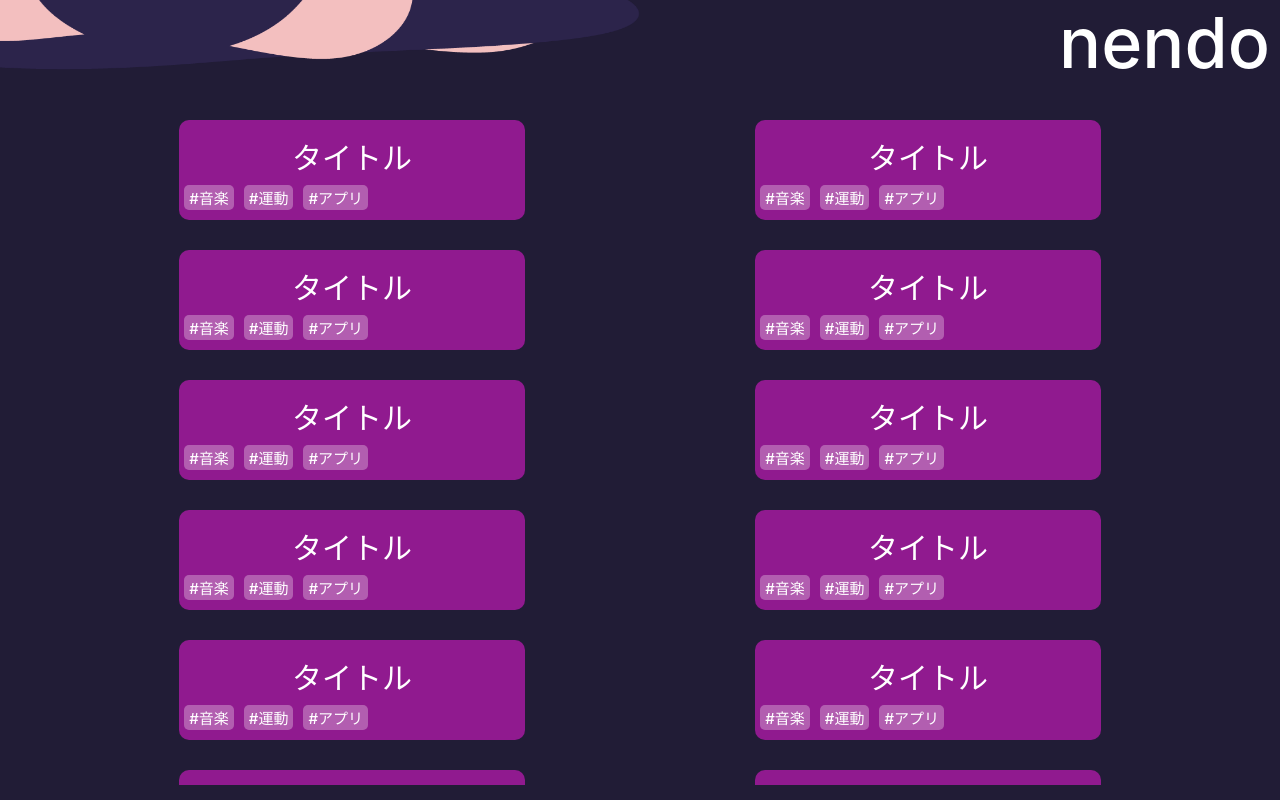
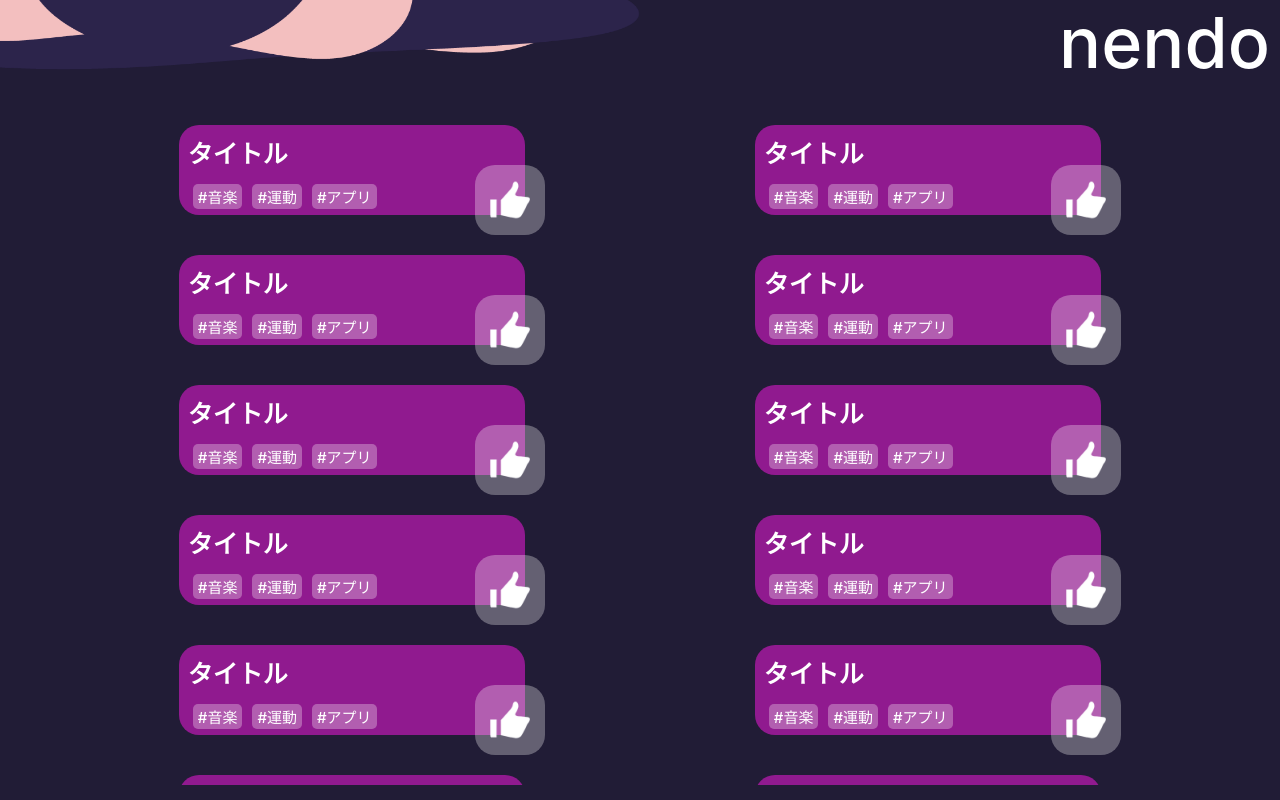
Before and after one commit to techcafe-graduate-hackathon/nendo, a React (Create React App) app in the folder front/: page / in a window 1280 px wide. Built offline with nearby package versions, Linux system fonts and the light colour scheme.

Commit message:
Idea Indexのタイル完成

```diff
--- a/front/src/IdeaCard.css
+++ b/front/src/IdeaCard.css
@@ -1,24 +1,32 @@
 .card_frame{
+    cursor: pointer;
     min-width: 200px;
     width: 30%;
-    min-height: 100px;
+    min-height: 90px;
     height: auto;
     background-color: #FF19E880;
-    border-radius: 10px;
+    border-radius: 20px;
     display: flex;
-    justify-content: center;
+    justify-content: space-around;
     align-items: center;
     flex-direction: column;
+    position: relative;
+}
+.card_frame:hover{
+    background-color: #FF19E8B0;
 }
 .idea_title{
+    width: 95%;
     color: #ffffff;
-    font-weight: 500;
-    font-size: 30px;
+    font-weight: 900;
+    font-size: 25px;
     margin: 5px 0 5px 0;
+    display: flex;
+    justify-content: flex-start;
+    align-items: center;
 }
 .tag_list{
-    width: 100%;
-    margin: 0 7px 0 7px;
+    width: 95%;
     display: flex;
     flex-direction: row;
     justify-content: flex-start;
@@ -36,3 +44,14 @@
     justify-content: center;
     align-items: center;
 }
+.good_icon{
+    width: 40px;
+    height: 40px;
+    padding: 15px;
+    background-color: #FFFFFF4D;
+    border-radius: 20px;
+    position: absolute;
+    z-index: 100;
+    right: -20px;
+    bottom: -20px;
+}
--- a/front/src/IdeaCard.jsx
+++ b/front/src/IdeaCard.jsx
@@ -1,5 +1,6 @@
 import "./IdeaCard.css";
 import React, { Component } from "react";
+import GoodIcon from "./image/good_icon.png"
 class IdeaCard extends React.Component {
     constructor(props) {
         super(props);
@@ -14,6 +15,7 @@ class IdeaCard extends React.Component {
                     <p className="tag_frame">#運動</p>
                     <p className="tag_frame">#アプリ</p>
                 </div>
+                <img className="good_icon" src={GoodIcon} alt=""/>
             </div>
         );
     }
--- a/front/src/IdeaIndex.css
+++ b/front/src/IdeaIndex.css
@@ -21,5 +21,5 @@
     justify-content: space-around;
     align-items: center;
     flex-direction: row;
-    margin: 15px 0 15px 0;
+    margin: 20px 0 20px 0;
 }
```
Also changed, not shown: front/src/image/good_icon.png (added).
